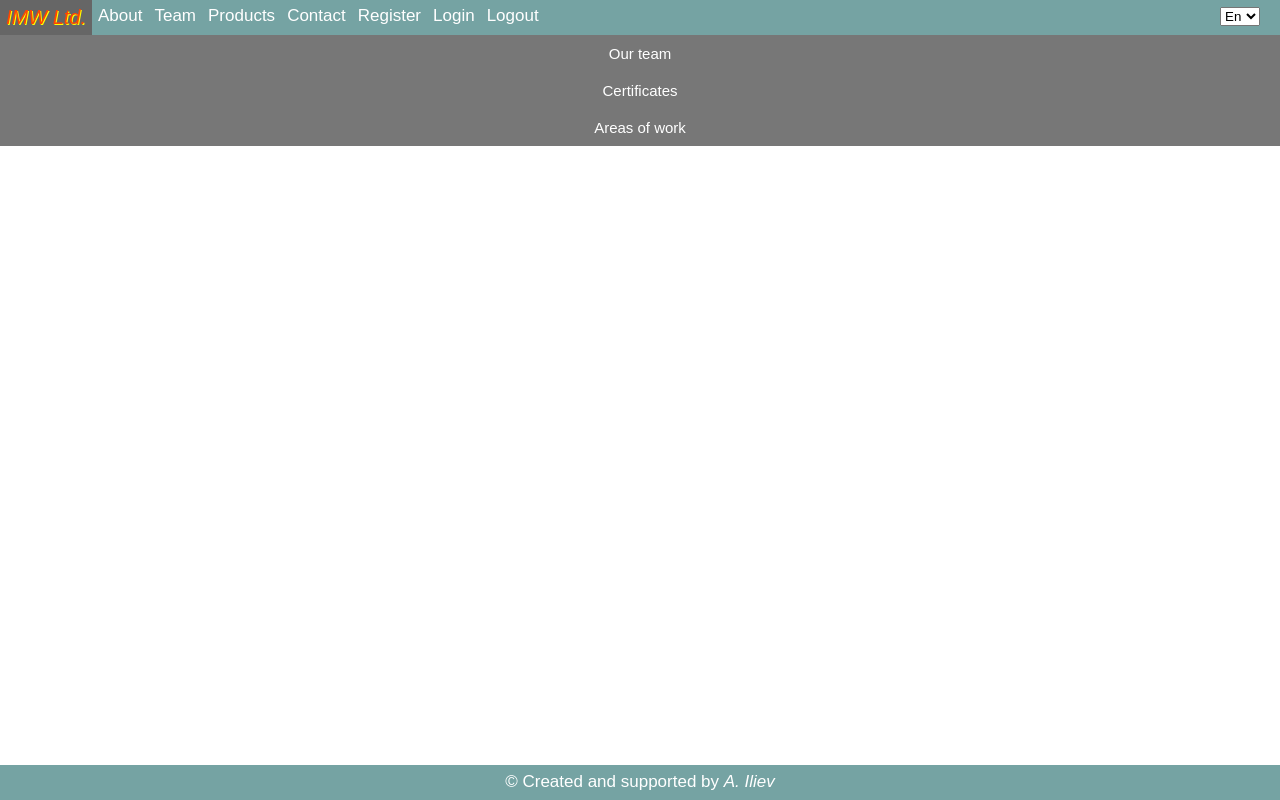
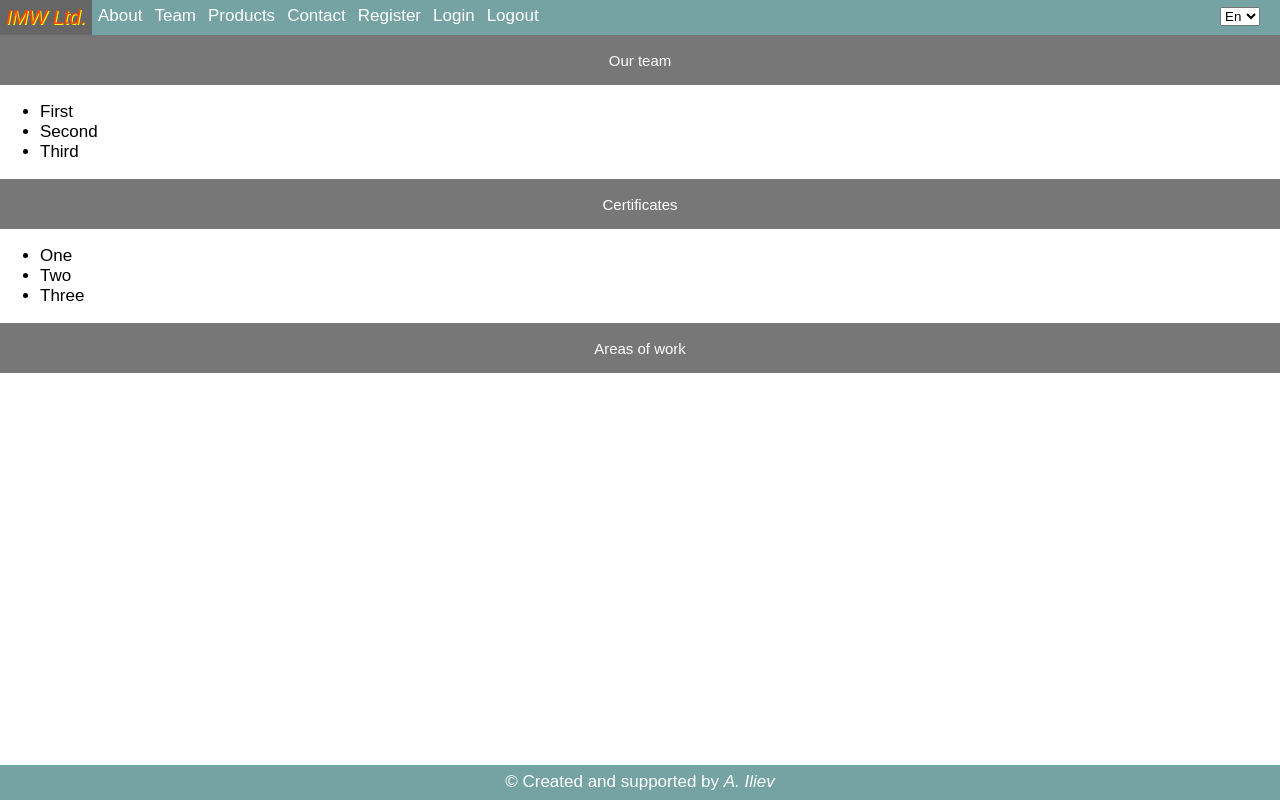
Before and after one commit to AleksandarIliev/IMW, a React (Create React App) app: page /team in a window 1280 px wide. Built offline with nearby package versions, Linux system fonts and the light colour scheme.

Commit message:
Write Collapsible component and add into Team

```diff
--- a/src/App.js
+++ b/src/App.js
@@ -14,7 +14,6 @@ import { Routes, Route } from "react-router-dom";
 import { useState, useEffect } from "react";
 import { LanguageProvider } from "./Components/Context/LanguageContext";
 import LangSelector from "./Components/LangBtn/LangSelector";
-// import Content from "./Components/Content/Content";
 import AuthProvider from "./Components/Context/AuthProvider"
 import { Home } from './Components/Home/Home';
 
@@ -50,7 +49,6 @@ function App() {
                     <Route path="/*/*" element={<Error />}></Route>
                     <Route path="/*/*/*" element={<Error />}></Route>
                 </Routes>
-                {/* <Content /> */}
                 <Footer />
             </LanguageProvider>
         </AuthProvider>
--- /dev/null
+++ b/src/Components/Team/Collapsible.js
@@ -0,0 +1,13 @@
+import { useState } from "react";
+import styles from './Collapsible.module.css';
+
+export const Collapsible = ({ children, label }) => {
+    const [open, setOpen] = useState(false);
+
+    return (
+        <div className={styles.container}>
+            <button className={styles.toggle} onClick={() => setOpen(!open)}>{label}</button>
+            <div className={open ? "content show" : "content"}>{children}</div>
+        </div>
+    )
+}
--- /dev/null
+++ b/src/Components/Team/Collapsible.module.css
@@ -0,0 +1,60 @@
+/* .collapsible {
+    background-color: #777;
+    color: white;
+    cursor: pointer;
+    padding: 0px;
+    padding-top: 10px;
+    padding-bottom: 10px;
+    width: 100%;
+    border: none;
+    text-align: left;
+    outline: none;
+    font-size: 15px;
+    text-align: center;
+}
+
+.active,
+.collapsible:hover {
+    background-color: #555;
+}
+
+.toggle {
+    padding: 0 18px;
+    display: inline-block;
+    /* overflow: hidden; */
+    /* background-color: #f1f1f1; */
+/* }  */
+/* */
+
+.container {
+    width: 100%;
+}
+
+.toggle {
+    width: 100%;
+    height: 50px;
+    background-color: #777;
+    color: #fff;
+    border: unset;
+    cursor: pointer;
+    font-size: 15px;
+    text-align: center;
+    padding: 0px;
+}
+
+.toggle:hover {
+    background-color: #555;
+}
+
+.content {
+    width: auto;
+    height: auto;
+    margin-top: 10px;
+    border: 1px solid #686868;
+    display: none;
+    justify-content: center;
+}
+
+.show {
+    display: flex;
+}
--- a/src/Components/Team/Team.js
+++ b/src/Components/Team/Team.js
@@ -1,39 +1,31 @@
+import { LanguageContext } from "../Context/LanguageContext";
 import { useContext, useState } from "react";
-import { LanguageContext } from "../Context/LanguageContext";
-import styles from './Team.module.css';
+import { Collapsible } from "./Collapsible";
 
 export const Team = () => {
     const { dictionary } = useContext(LanguageContext);
-    const [open, setOpen] = useState(false);
-    const toggle = () => {
-        setOpen(!open);
-    }
 
     return (
-        <div className={styles.allSection}>
-            <div className={styles.section}>
-                <button onClick={toggle} className={styles.collapsible}>Our team</button>
-                {open && (
-                    <div className={styles.toggle}>
-                        <p>{dictionary.contentTeam.personOne}</p>
-                    </div>)}
-            </div>
+        <div>
+            <Collapsible label="Our team">
+                <ul>
+                    <li>First</li>
+                    <li>Second</li>
+                    <li>Third</li>
+                </ul>
+            </Collapsible>
 
-            <div className={styles.section}>
-                <button onClick={toggle} className={styles.collapsible}>Certificates</button>
-                {open && (
-                    <div className={styles.toggle}>
-                        <p>{dictionary.contentTeam.personOne}</p>
-                    </div>)}
-            </div>
+            <Collapsible label="Certificates">
+                <ul>
+                    <li>One</li>
+                    <li>Two</li>
+                    <li>Three</li>
+                </ul>
+            </Collapsible>
 
-            <div className={styles.section}>
-                <button onClick={toggle} className={styles.collapsible}>Areas of work</button>
-                {open && (
-                    <div className={styles.toggle}>
-                        <p>{dictionary.contentTeam.personOne}</p>
-                    </div>)}
-            </div>
+            <Collapsible label="Areas of work">
+
+            </Collapsible>
         </div>
     )
 }
```
